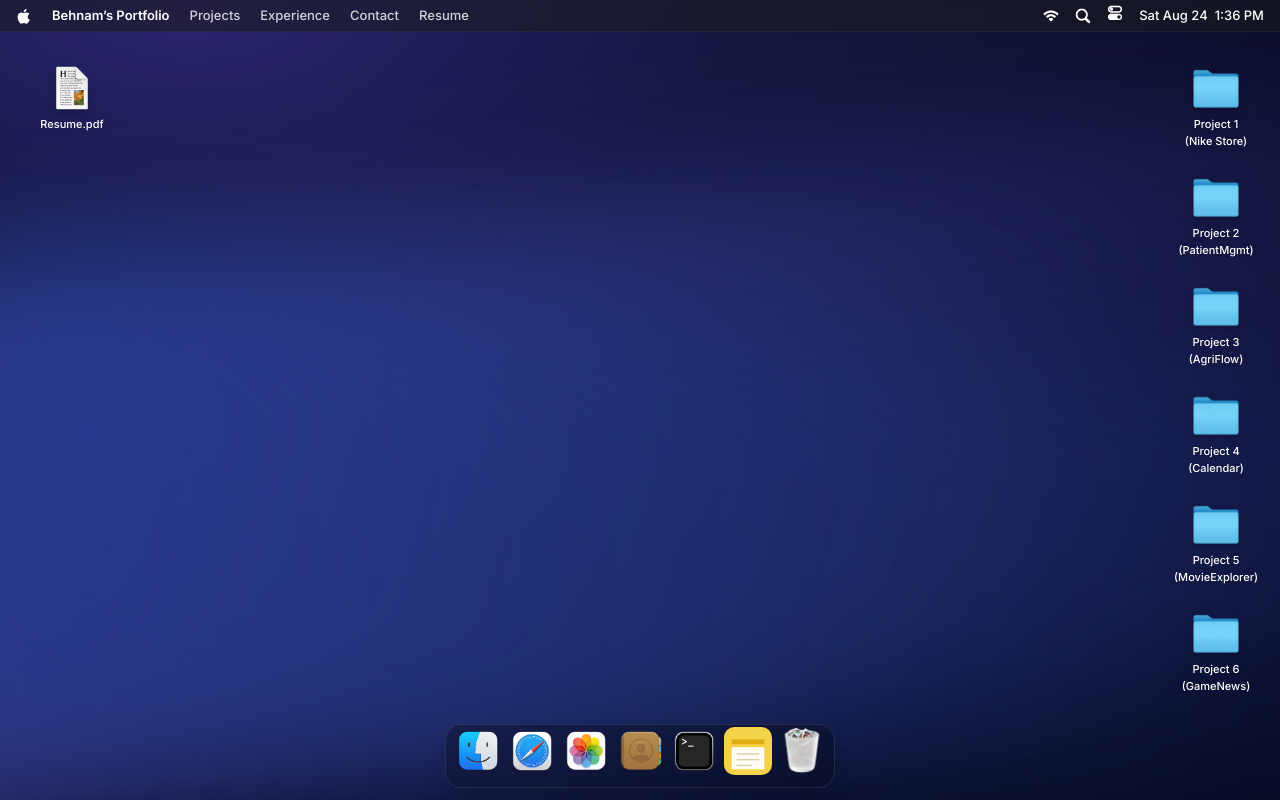
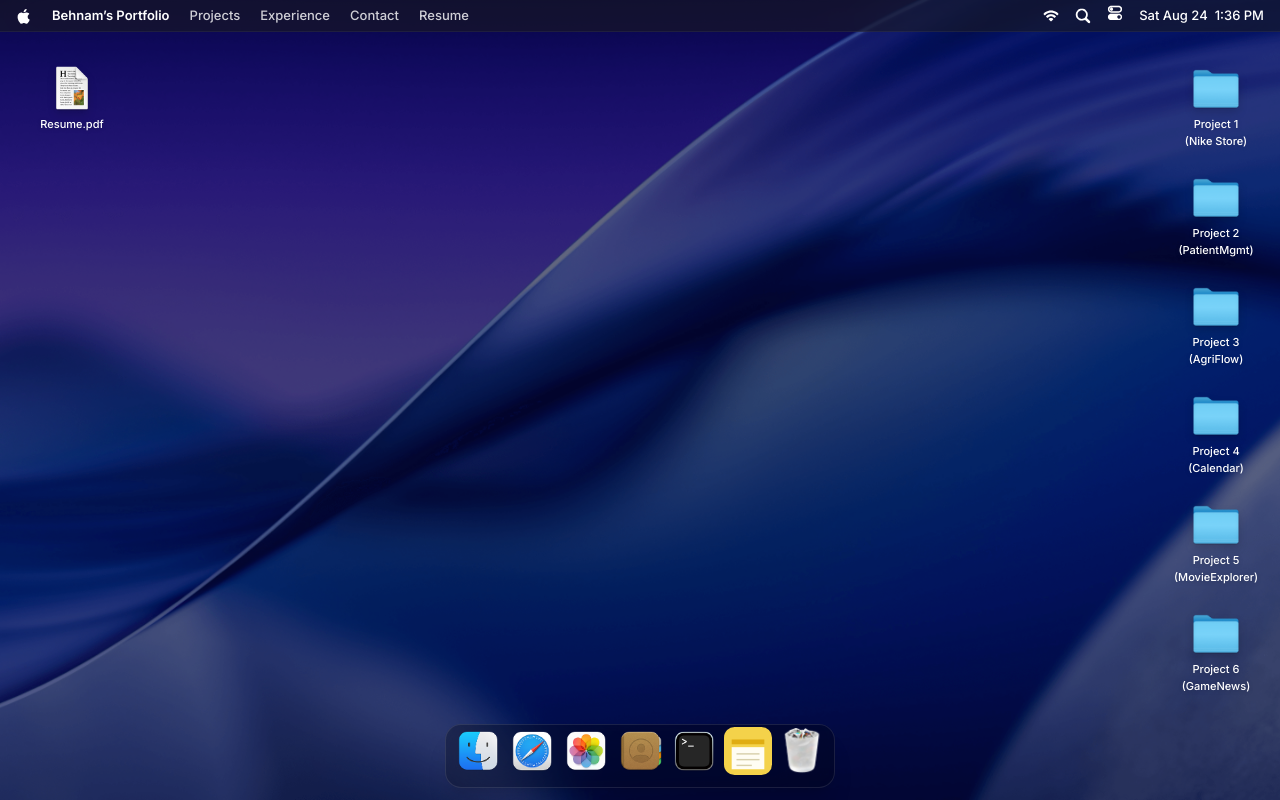
Before and after one commit to behnamac/project_modern_portfolio, a React (Vite) app: page / in a window 1280 px wide. Built offline with nearby package versions, Linux system fonts and the light colour scheme.

Commit message:
feat: update Wallpaper component with improved gradient handling and image display

```diff
--- a/src/components/Desktop/Wallpaper.jsx
+++ b/src/components/Desktop/Wallpaper.jsx
@@ -1,5 +1,9 @@
 import { useOsStore } from "@/store/useOsStore";
 
+// Shared by the desktop, the boot screen and the mobile shell, so the artwork
+// only has to be set here. The gradient stays underneath the image as the
+// paint-before-load (and load-failure) colour, so the menu bar and desktop
+// icons are never white-on-white for the frame or two before the PNG arrives.
 const Wallpaper = () => {
   const theme = useOsStore((s) => s.theme);
   const dark = theme === "dark";
@@ -13,20 +17,20 @@ const Wallpaper = () => {
           : "radial-gradient(120% 100% at 15% 0%, #a9c9ff 0%, #6f8fe0 40%, #2f4fb0 100%)",
       }}
     >
+      <img
+        src="/images/wallpaper.png"
+        alt=""
+        aria-hidden="true"
+        className="h-full w-full object-cover"
+        draggable={false}
+      />
+      {/* Dark mode dims the artwork so window chrome and the dock's glass keep
+          their contrast against it; light mode leaves it at full strength. */}
       <div
-        className="absolute -left-1/4 top-1/4 h-[70vh] w-[140vw] rotate-[-8deg] blur-3xl"
+        className="absolute inset-0 transition-opacity duration-500"
         style={{
-          background: dark
-            ? "linear-gradient(100deg, rgba(99,102,241,0.55), rgba(30,41,120,0.15))"
-            : "linear-gradient(100deg, rgba(255,255,255,0.5), rgba(120,150,255,0.1))",
-        }}
-      />
-      <div
-        className="absolute -right-1/4 bottom-0 h-[60vh] w-[130vw] rotate-[6deg] blur-3xl"
-        style={{
-          background: dark
-            ? "linear-gradient(100deg, rgba(30,58,138,0.7), rgba(10,10,30,0))"
-            : "linear-gradient(100deg, rgba(191,227,255,0.7), rgba(120,160,255,0))",
+          background: "rgba(3, 4, 18, 0.45)",
+          opacity: dark ? 1 : 0,
         }}
       />
     </div>
```
